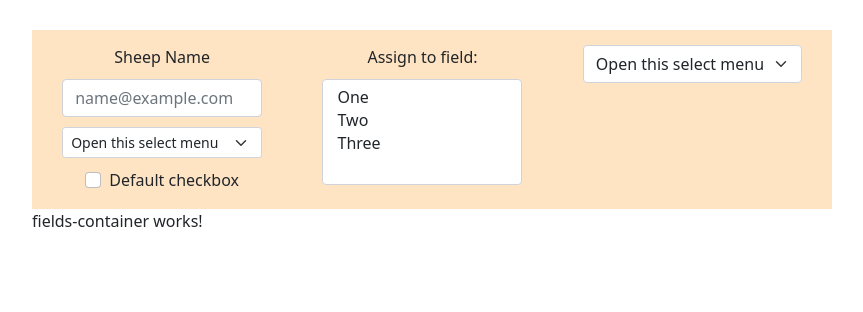
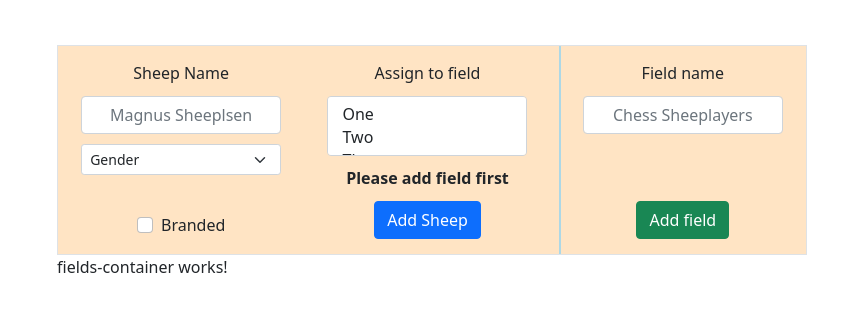
Before and after one commit to Viarus/sheep-project, an Angular app: page / in a window 1280 px wide. Shown: the top 312 px of the page, without its empty margins (208-1071 px from the left). Built offline with nearby package versions, Linux system fonts and the light colour scheme.

Commit message:
interafce layout complete

```diff
--- a/src/app/app.component.css
+++ b/src/app/app.component.css
@@ -30,7 +30,7 @@
 .content-container {
   flex-wrap: wrap;
   display: flex;
-  width: 800px;
+  width: 750px;
 }
 
 .flex-child {
--- a/src/app/input-interface/input-interface.component.css
+++ b/src/app/input-interface/input-interface.component.css
@@ -3,7 +3,6 @@
   display: flex;
   flex-wrap: nowrap;
   justify-content: space-around;
-  align-items: start;
   width: 100%;
 }
 
@@ -11,11 +10,27 @@
   display: flex;
   flex-direction: column;
   align-items: center;
+  justify-content: start;
   gap: 10px;
+  padding: 15px;
+}
+
+.flex-parent:last-of-type {
+  padding-left: 22px;
+  border-left: lightblue 2px solid;
 }
 
 .flex-child {
   display: flex;
   justify-content: center;
   width: 200px;
+  flex-basis: 25px;
 }
+
+.flex-child:last-child {
+  margin-top: auto;
+}
+
+.center-form-content {
+  text-align: center;
+}
--- a/src/app/input-interface/input-interface.component.html
+++ b/src/app/input-interface/input-interface.component.html
@@ -1,14 +1,14 @@
-<div class="flex-container padding-top-small padding-bottom-small">
+<div class="flex-container margin-top-small border">
   <div class="flex-parent">
     <div class="flex-child">
       Sheep Name
     </div>
     <div class="flex-child">
-      <input type="text" class="form-control" id="exampleFormControlInput1" placeholder="name@example.com">
+      <input type="text" class="form-control center-form-content" placeholder="Magnus Sheeplsen">
     </div>
     <div class="flex-child">
-      <select class="form-select form-select-sm" aria-label="Default select example">
-        <option selected>Open this select menu</option>
+      <select class="form-select form-select-sm">
+        <option selected>Gender</option>
         <option value="1">One</option>
         <option value="2">Two</option>
         <option value="3">Three</option>
@@ -16,31 +16,40 @@
     </div>
     <div class="flex-child">
       <div class="form-check">
-        <input class="form-check-input" type="checkbox" value="" id="flexCheckDefault">
-        <label class="form-check-label" for="flexCheckDefault">
-          Default checkbox
+        <input class="form-check-input" type="checkbox" value="" id="isBranded">
+        <label class="form-check-label" for="isBranded">
+          Branded
         </label>
       </div>
     </div>
   </div>
   <div class="flex-parent">
     <div class="flex-child">
-      Assign to field:
+      Assign to field
     </div>
     <div class="flex-child">
-      <select class="form-select" multiple aria-label="multiple select example">
+      <select class="form-select" size="2" multiple>
         <option value="1">One</option>
         <option value="2">Two</option>
         <option value="3">Three</option>
       </select>
     </div>
+    <div class="flex-child">
+      <b>Please add field first</b>
+    </div>
+    <div class="flex-child">
+      <button type="button" class="btn btn-primary">Add Sheep</button>
+    </div>
   </div>
   <div class="flex-parent">
-    <select class="form-select" aria-label="Default select example">
-      <option selected>Open this select menu</option>
-      <option value="1">One</option>
-      <option value="2">Two</option>
-      <option value="3">Three</option>
-    </select>
+    <div class="flex-child">
+      Field name
+    </div>
+    <div class="flex-child">
+      <input type="text" class="form-control center-form-content" placeholder="Chess Sheeplayers">
+    </div>
+    <div class="flex-child">
+      <button type="button" class="btn btn-success">Add field</button>
+    </div>
   </div>
 </div>
```
